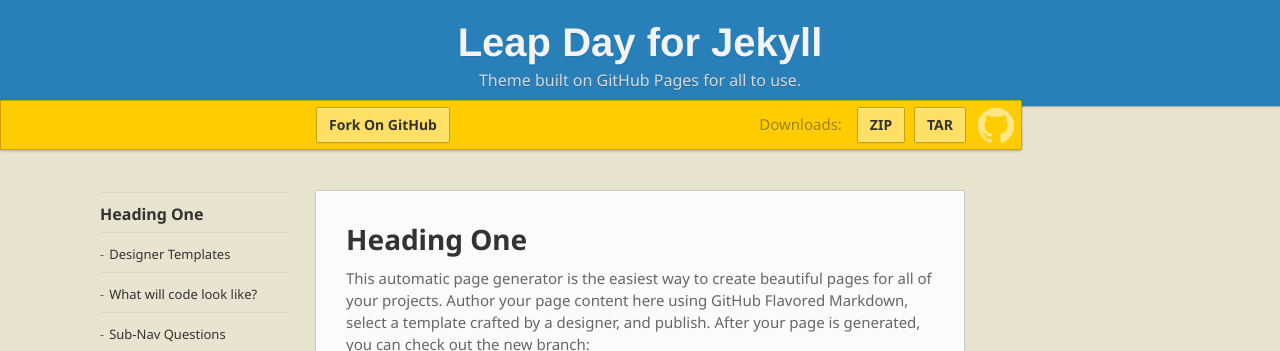
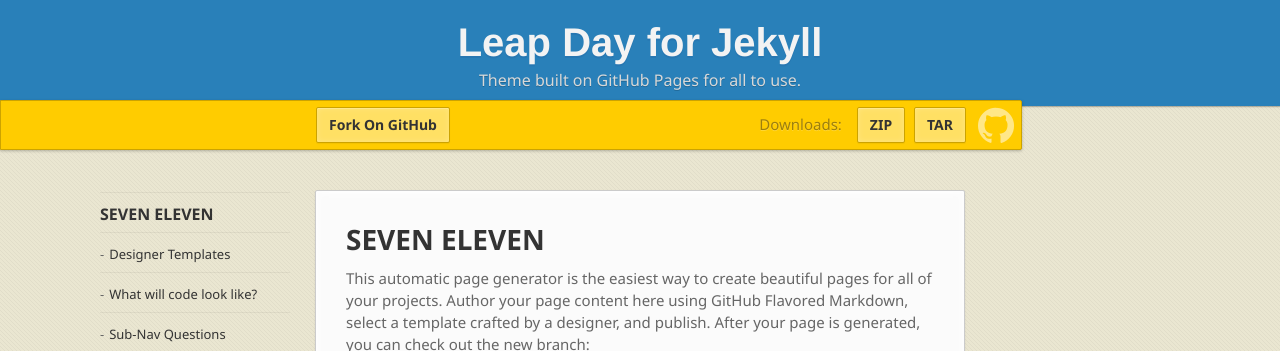
Before and after one commit to KoreatechLJW/koreatechljw.github.com, a Jekyll site: the page built from index.md, in a window 1280 px wide and 900 px high, cut to the strip 0-351 px from the top of the window. Built offline with Jekyll 4.4.1, drawn with Linux system fonts in a browser that asks for light colours; nearby versions of some CDN libraries; some web fonts are replaced.

Commit message:
Update home.html

```diff
--- a/_layouts/home.html
+++ b/_layouts/home.html
@@ -7,7 +7,7 @@
     {% include page-nav.html %}
 
   <section>
-    <h1>Heading One</h1>
+    <h1>SEVEN ELEVEN</h1>
     <p>This automatic page generator is the easiest way to create beautiful pages for all of your projects. Author your page content here using GitHub Flavored Markdown, select a template crafted by a designer, and publish. After your page is generated, you can check out the new branch:</p>
 
     <p><img src="http://f.cl.ly/items/1f3f0U0A3x0P1Z022y1Q/532999_10150681079447771_501672770_9454022_1744955305_n.jpeg" alt="New Haven South Beach by Matt Graham"></p>
```
